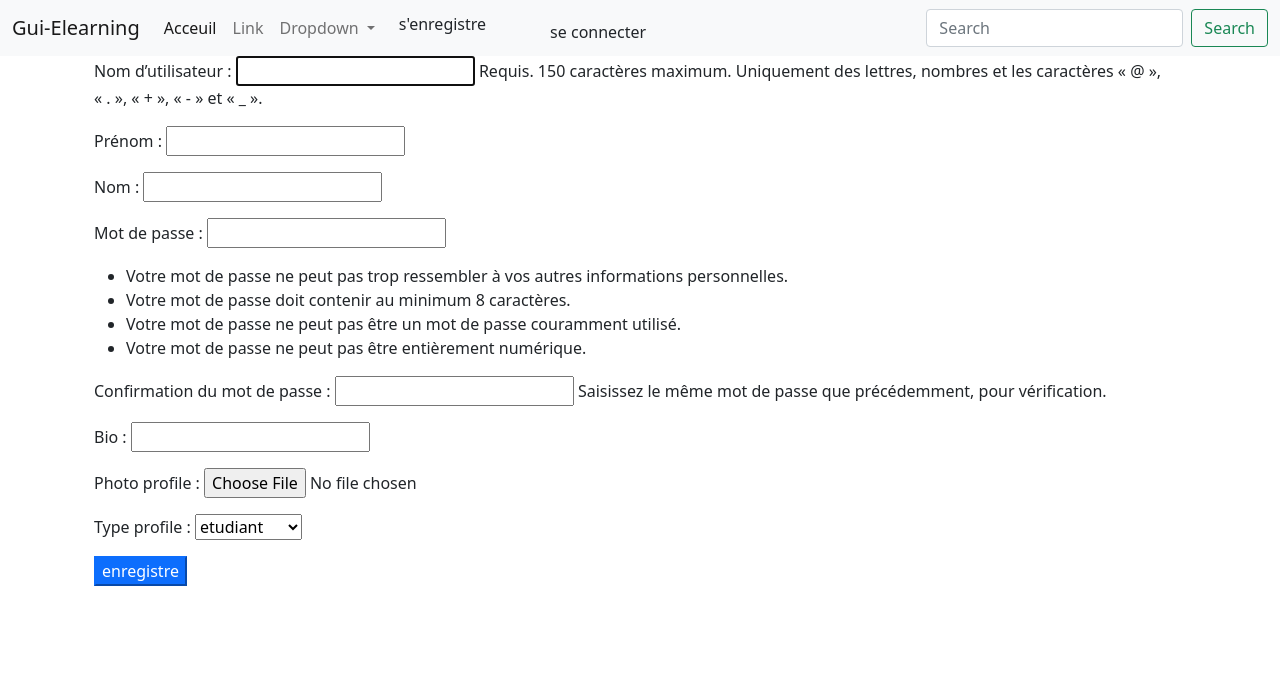
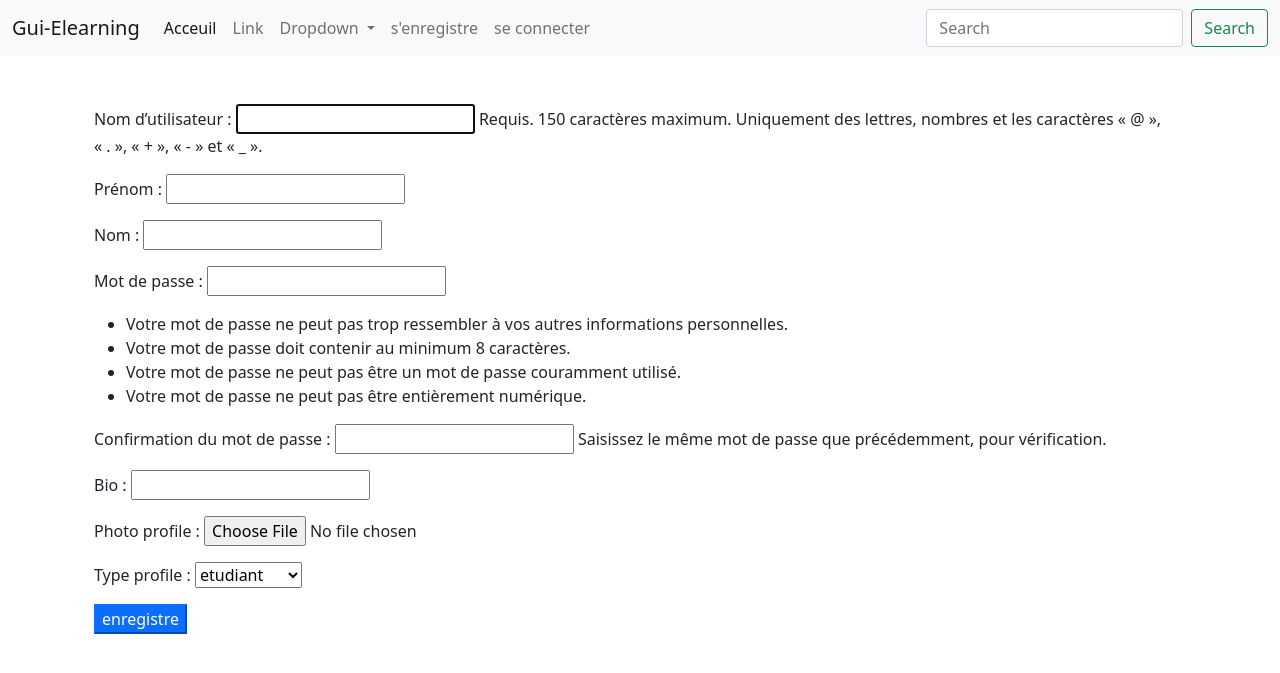
Before and after one commit to MandePriscille/school-learning, a Django app: page /enregistre/ in a window 1280 px wide. Shown: the top 673 px of the page. Run offline with Django 5.2, Linux system fonts and the light colour scheme.

Commit message:
fix:fixed some errors:

```diff
--- a/school/templates/auth/register.html
+++ b/school/templates/auth/register.html
@@ -6,7 +6,7 @@
 
 {% block content %}
 
-<div class="container">
+<div class="container mt-5">
     <div class="row">
         {% if registered %}
         <h2> vous etez deja enregistre </h2>
--- a/school/templates/includes/_navbar.html
+++ b/school/templates/includes/_navbar.html
@@ -23,12 +23,14 @@
             <li><a class="dropdown-item" href="#">Something else here</a></li>
           </ul>
         </li>
-        <li><a class="dropdown-item" href="{% url 'register' %}">s'enregistre</li>
+        <li class="nav-item"><a class="nav-link" href="{% url 'register' %}">s'enregistre</a></li>
         {% if user.is_authenticated %}
-        <li><a class="dropdown-item" href="{% url 'logout' %}">se deconnecter</a></li>
+        <li class="nav-item"><a class="nav-link" href="{% url 'logout' %}">se deconnecter</a></li>
+         <li class="nav-item"><a class="nav-link" href="#">{{request.user.username}} </a></li>
         {% else %}
-            <li><a class="dropdown-item" href="{% url 'login' %}">se connecter</a></li>
+            <li class="nav-item"><a class="nav-link" href="{% url 'login' %}">se connecter</a></li>
         {% endif %}
+
 
       </ul>
       <form class="d-flex">
--- a/school/users/views.py
+++ b/school/users/views.py
@@ -66,9 +66,9 @@ def user_login(request):
             login(request, user)
             return HttpResponseRedirect('/')
          else:
-            HttpResponse("L'utilisateur est desactive")
+            return HttpResponse("L'utilisateur est desactive")
       else:
-         HttpResponse("Soit votre nom ou votre mot de passe est incorrect")
+         return HttpResponse("Soit votre nom ou votre mot de passe est incorrect")
 
    else:
       return render(request, "auth/login.html")
```
Also changed, not shown: school/db.sqlite3.
